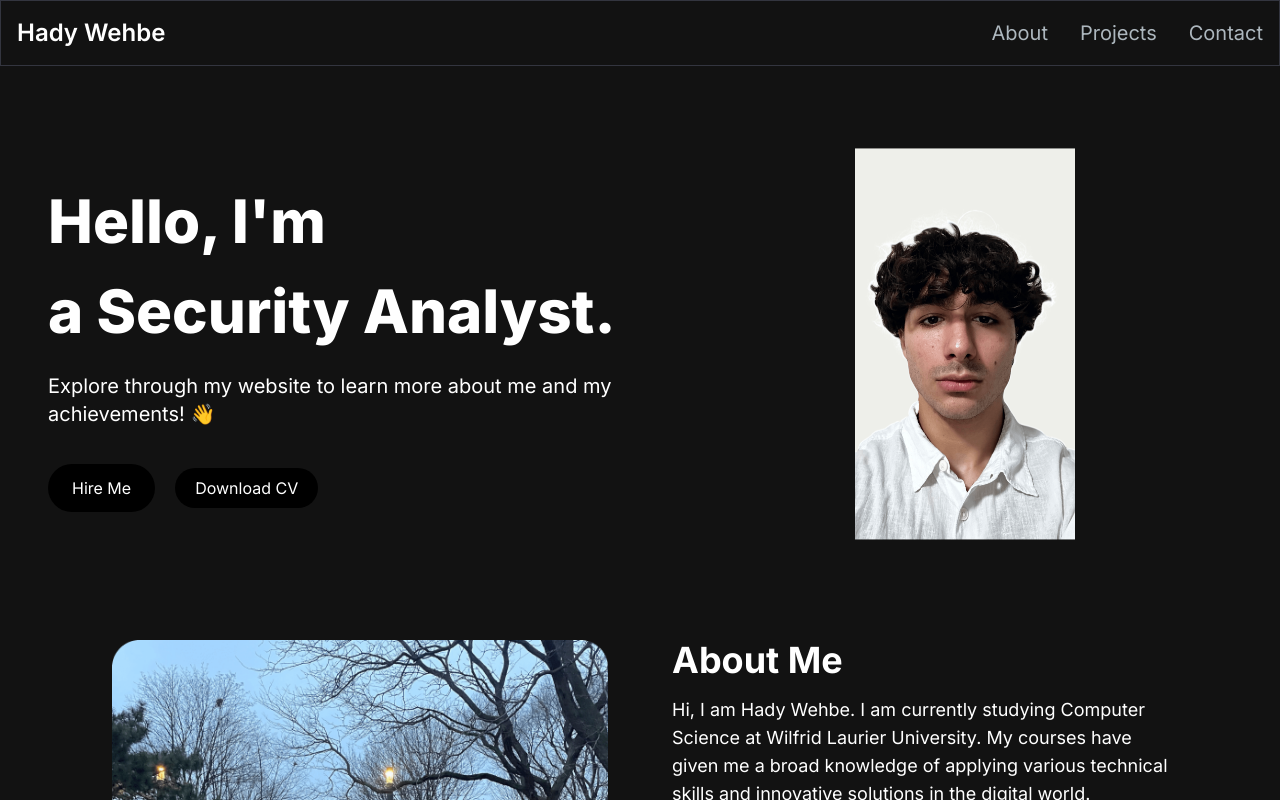
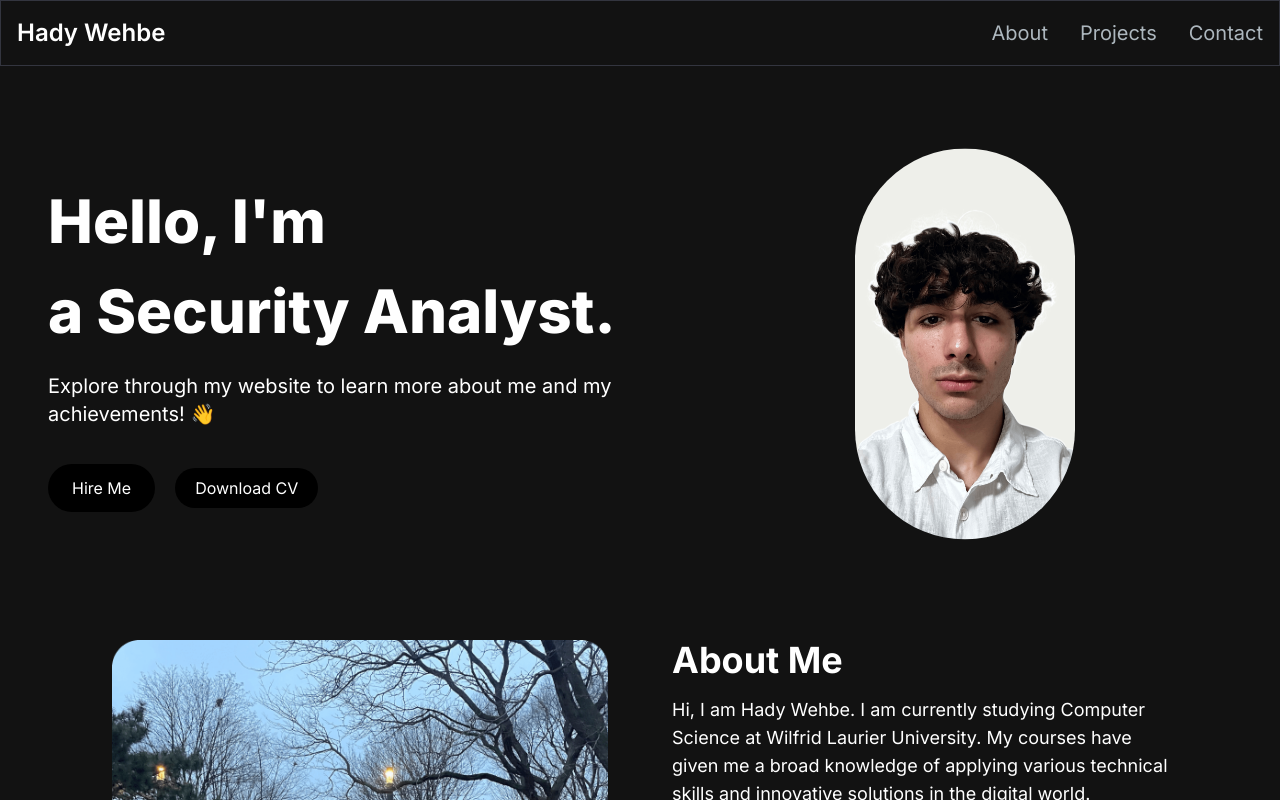
Before and after one commit to champhadh/hadyswebsite, a Next.js app: page / in a window 1280 px wide. Shown: the top 800 px of the page. Built offline with nearby package versions, Linux system fonts and the light colour scheme.

Commit message:
commit message

```diff
--- a/src/app/components/HeroSection.jsx
+++ b/src/app/components/HeroSection.jsx
@@ -66,7 +66,7 @@ const HeroSection = () => {
           <div className="rounded-full w-[200px] h-[200px] lg:w-[250px] lg:h-[250px] relative -ml-10">
             <Image
               src="/images/hero-image.png"
-              className="absolute transform -translate-x-1/2 -translate-y-1/2 top-1/2 left-1/2"
+              className="absolute transform -translate-x-1/2 -translate-y-1/2 top-1/2 left-1/2 rounded-full"
               width={220}
               height={220}
             />
```
